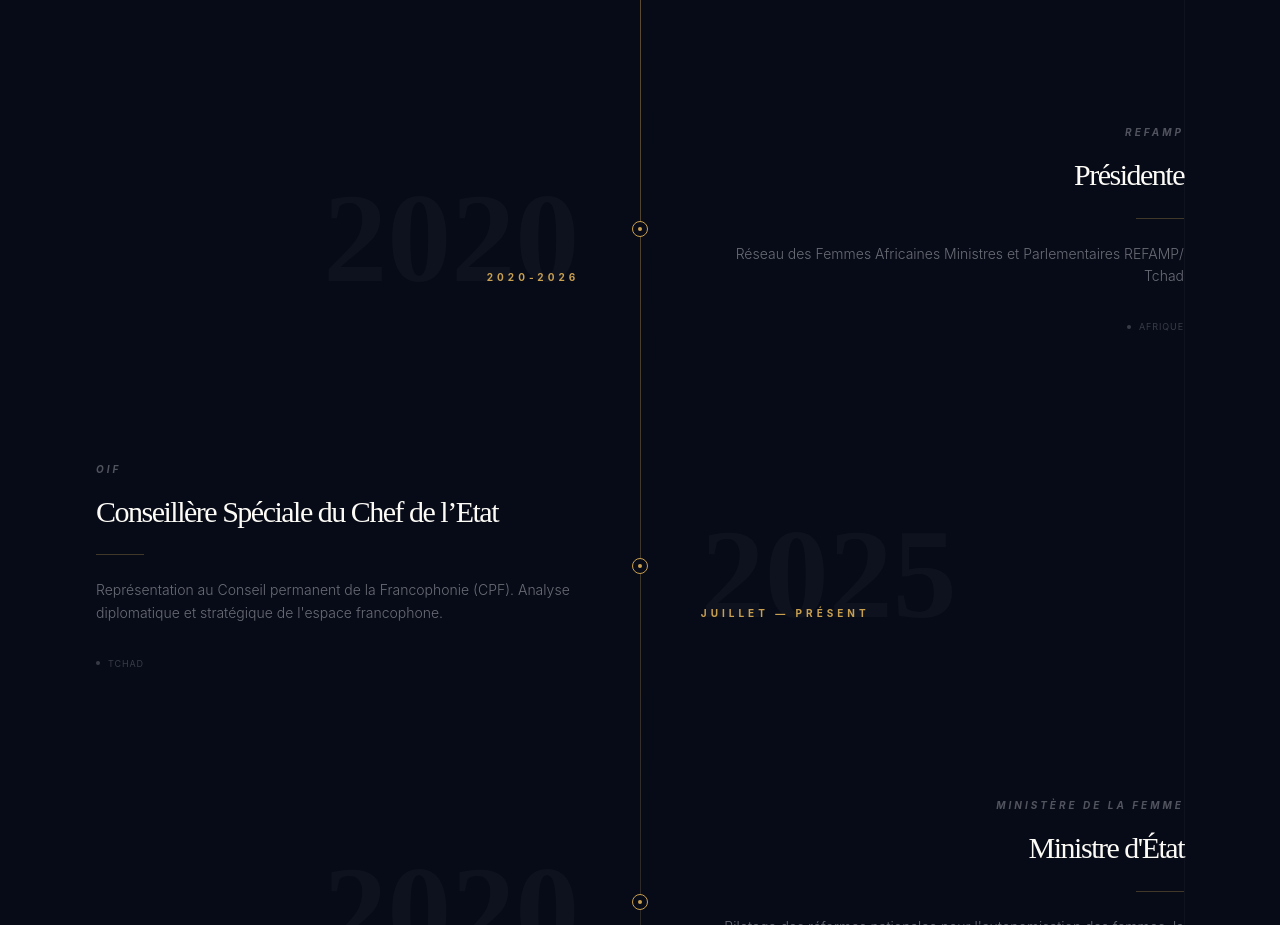
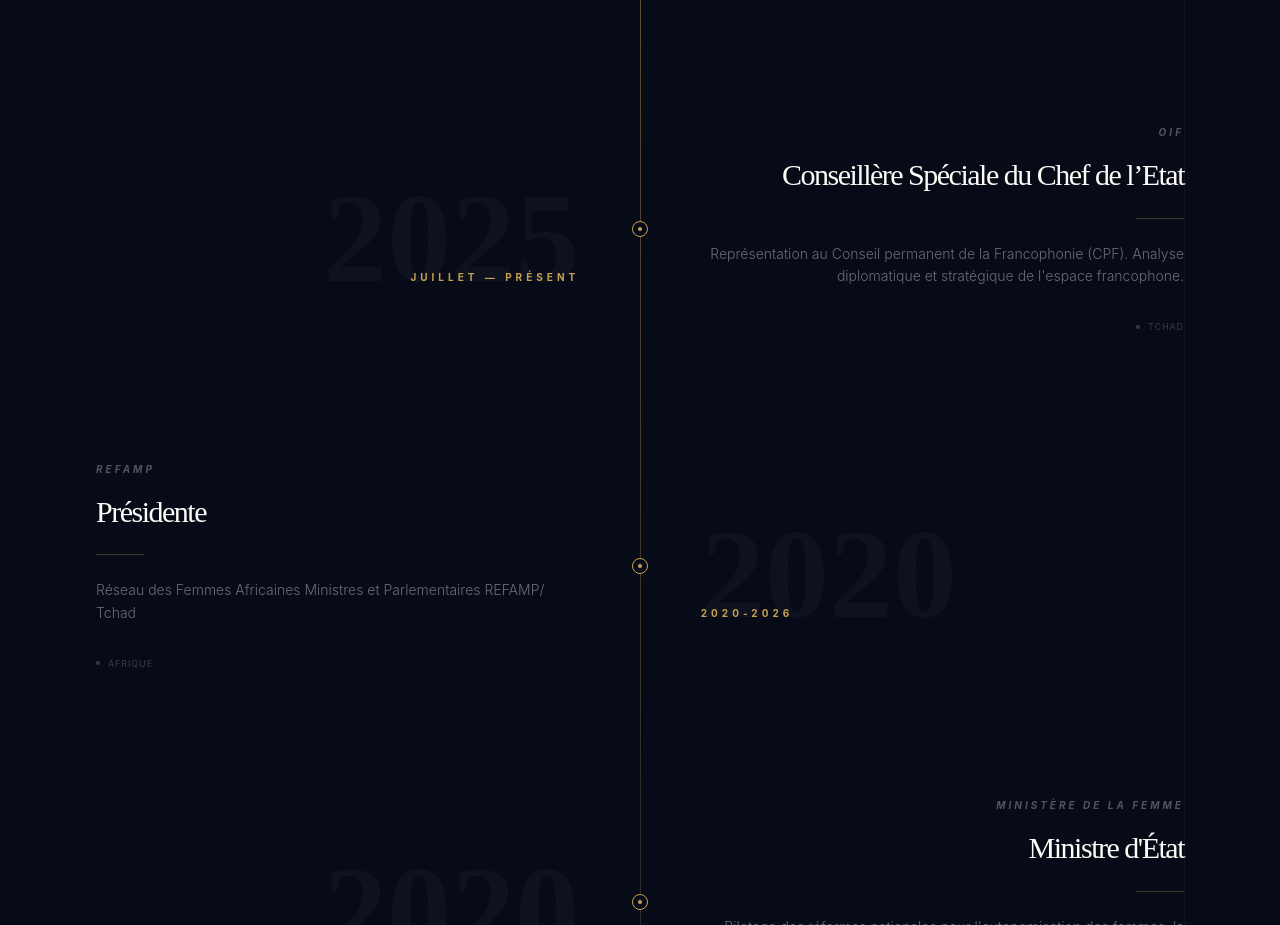
Before and after one commit to Sende45/PortfolioAmbassadrice, a React (Vite) app in the folder portefolioAmbassy/: page / in a window 1280 px wide. Shown: the part 3960-4885 px from the top of the page. Built offline with nearby package versions, Linux system fonts and the light colour scheme.

Commit message:
ajout des nouvelles modifications des fichiers

```diff
--- a/portefolioAmbassy/src/pages/Parcours.jsx
+++ b/portefolioAmbassy/src/pages/Parcours.jsx
@@ -10,6 +10,14 @@ const Parcours = () => {
       description: "Représentation officielle et conduite des relations bilatérales. Négociation d'accords politiques et économiques majeurs.",
       location: "France"
     },
+    {
+      date: "2025",
+      period: "JUILLET — PRÉSENT",
+      institution: "OIF",
+      poste: "Conseillère Spéciale du Chef de l’Etat",
+      description: "Représentation au Conseil permanent de la Francophonie (CPF). Analyse diplomatique et stratégique de l'espace francophone.",
+      location: "Tchad"
+    },
      {
       date: "2020",
       period: "2020-2026",
@@ -17,14 +25,6 @@ const Parcours = () => {
       poste: "Présidente",
       description: "Réseau des Femmes Africaines Ministres et Parlementaires REFAMP/ Tchad",
       location: "Afrique"
-    },
-    {
-      date: "2025",
-      period: "JUILLET — PRÉSENT",
-      institution: "OIF",
-      poste: "Conseillère Spéciale du Chef de l’Etat",
-      description: "Représentation au Conseil permanent de la Francophonie (CPF). Analyse diplomatique et stratégique de l'espace francophone.",
-      location: "Tchad"
     },
     {
       date: "2020",
```
